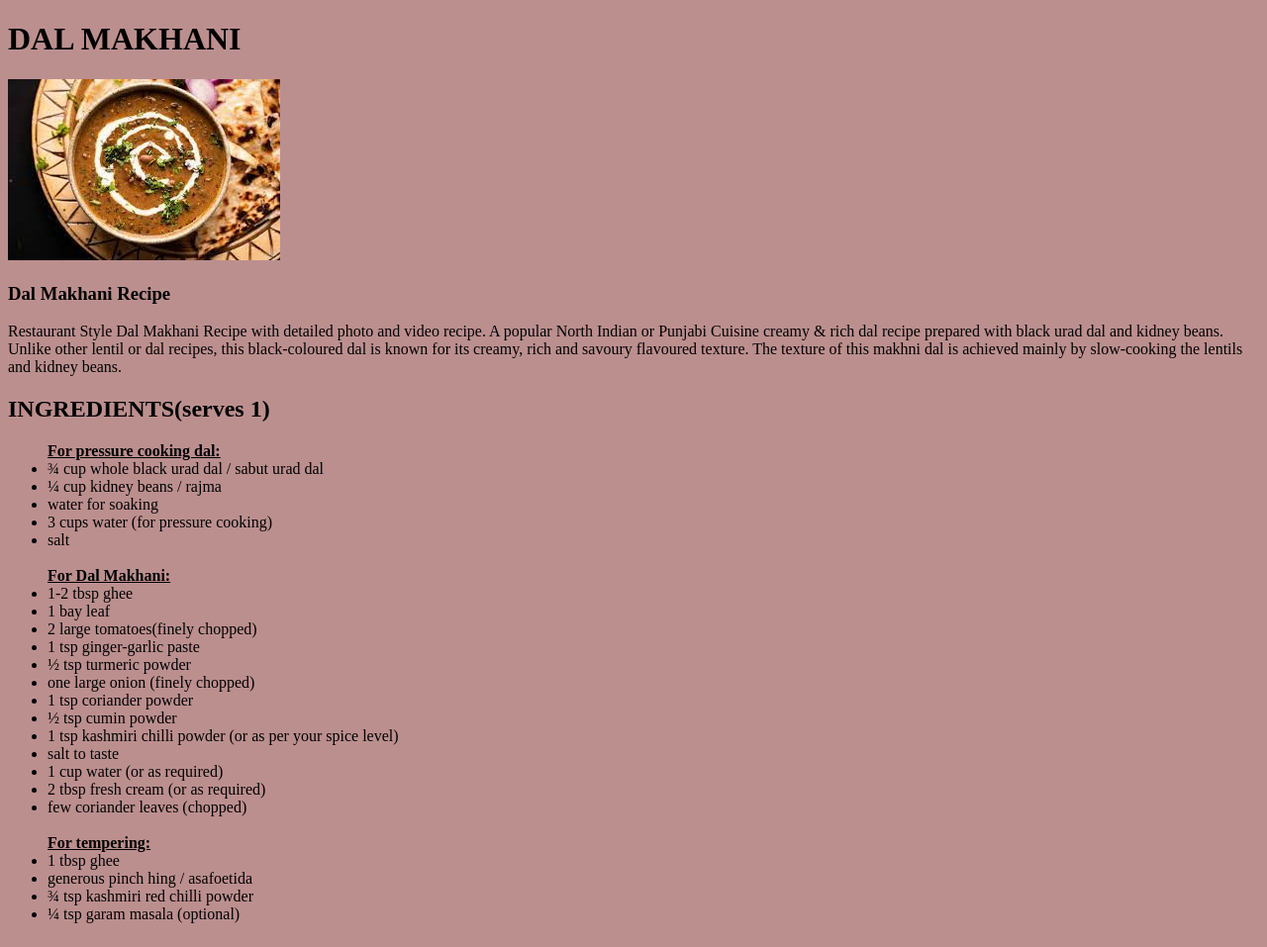
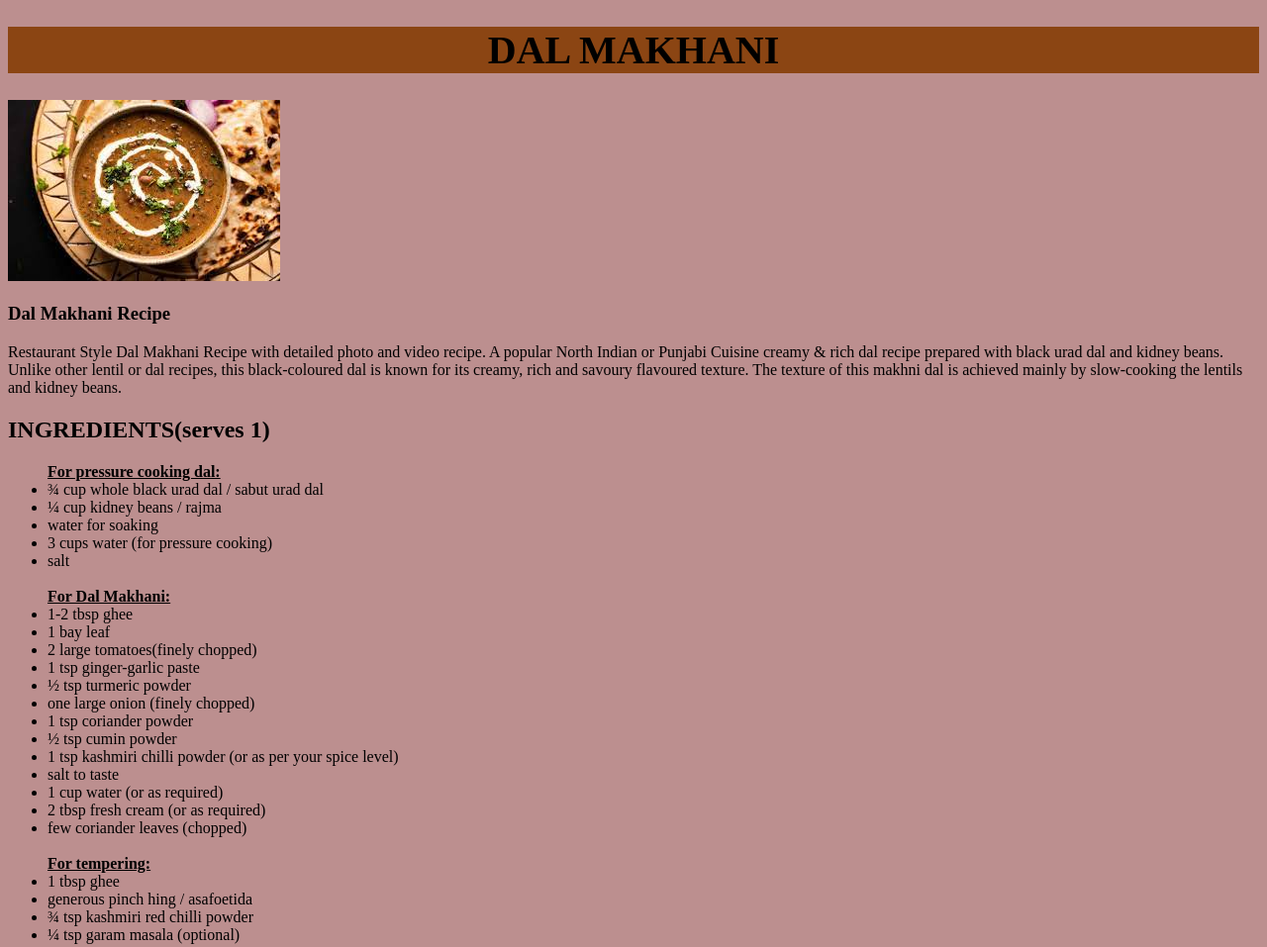
Before and after one commit to tanyaachaturvedi/odin-recipes, a plain HTML site: page recipes/dal_makhani.html in a window 1280 px wide. Shown: the top 957 px of the page at 99% size. Drawn offline with Linux system fonts and the light colour scheme.

Commit message:
dm page styled

```diff
--- a/recipes/dal_makhani.html
+++ b/recipes/dal_makhani.html
@@ -8,14 +8,14 @@
     <link rel="stylesheet" href="stylesdm.css">
 </head>
 <body>
-   <h1 #id="dm">DAL MAKHANI</h1>
+   <h1 class="navbar">DAL MAKHANI</h1>
    <img src="../images/dalmakhani.jpeg">
 
     <p><h3>Dal Makhani Recipe</h3>Restaurant Style Dal Makhani Recipe with detailed photo and video recipe. A popular North Indian or Punjabi Cuisine creamy & rich dal recipe prepared with black urad dal and kidney beans. Unlike other lentil or dal recipes, this black-coloured dal is known for its creamy, rich and savoury flavoured texture. The texture of this makhni dal is achieved mainly by slow-cooking the lentils and kidney beans.</p>
 
    <h2>INGREDIENTS(serves 1)</h2>
 
-   <ul>
+   <ul class="ingredients">
     <u><b>For pressure cooking dal:</b></u>
     <li>¾ cup whole black urad dal / sabut urad dal</li>
     <li>¼ cup kidney beans / rajma</li>
@@ -48,7 +48,7 @@
    <img src="../images/dal-makhni2.jpeg">
 
    <h2>INSTRUCTIONS</h2>
-   <OL>
+   <OL class="ingredients">
     <u>Pressure cooking dal recipe</u>
     <li>take 1 cup of black urad dal and ¼ cup of rajma in a large bowl.</li>
     <li>add enough water and soak overnight or atleast for 8 hours.</li>
--- a/recipes/stylesdm.css
+++ b/recipes/stylesdm.css
@@ -2,6 +2,15 @@ body{
     background-color: #BC8F8F;
 }
 
-#dm{
-    text-align: right;
+.ingredients:hover {
+    background-color: #FFF5EE;
 }
+
+.navbar {
+    position: sticky;
+    top: 0;
+    background-color: #8B4513;
+    text-align: center;
+    font-size: 40px;
+    font-weight: bold;;
+  }
```
